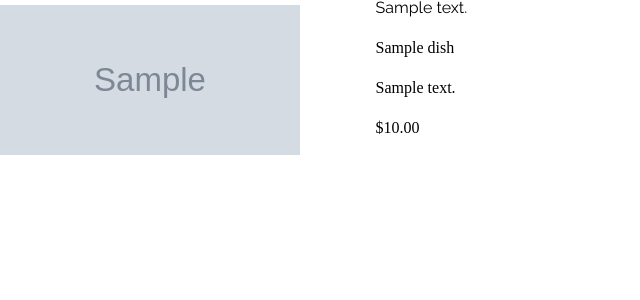
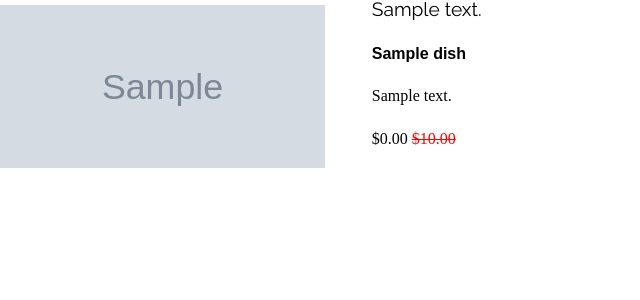
Before and after one commit to arsummers/dish-challenge, a Django app: page / in a window 1280 px wide. Shown: the top 300 px of the page, without its empty margins (0-640 px from the left). Run offline with Django 3.2, Linux system fonts and the light colour scheme; tables that the repository leaves empty hold one stand-in row (values such as "Sample post"); grey boxes marked "Sample" are stand-in pictures.

Commit message:
strikethrough, fonts

```diff
--- a/menu/dishes/static/dishes/layout.css
+++ b/menu/dishes/static/dishes/layout.css
@@ -1,5 +1,6 @@
 /* restaurant name and other dishes are hidden on smaller plates */
 /* Hello from the CSS! This is remarkably repetitive. Given more instruction, I would love to learn how to programmatically generate placement for these items, rather than having each one hard-coded in place like I do now. */
+/* My apologies ahead of time for the block of text that is the grid container. In order to preserve the ratios on the image I was given to replicate, I needed to have 12 columns. The first two images are intended to take of 2/3 of the horizontal space, while the last six are meant to take up approximately a quarter. */
 .grid-container{
     display: grid;
     grid-template-areas:
@@ -125,8 +126,8 @@ img:nth-of-type(2), h4:nth-of-type(2){
 
 /* takes care of the two big images */
 img:nth-of-type(-n+2){
-    height: 150px;
-    width: 300px;
+    height: 163px;
+    width: 325px;
     padding-top: 5px;
     padding-bottom: 5px;
     padding-right: 10px;
@@ -134,8 +135,8 @@ img:nth-of-type(-n+2){
 
 /* takes care of the four smaller images */
 img:nth-of-type(n+3){
-    height: 75px;
-    width: 100px;
+    height: 80px;
+    width: 110px;
     padding-top: 2px;
     padding-right: 10px;
 }
--- a/menu/dishes/static/dishes/modules.css
+++ b/menu/dishes/static/dishes/modules.css
@@ -1,2 +1,15 @@
 /* restaurant names are bold */
 /* the descriptions for the smaller dishes are bold */
+
+h3:nth-of-type(-n+2), h2:nth-of-type(n+3){
+    font-family: Arial, Helvetica, sans-serif;
+    font-weight: bold;
+}
+
+h2:nth-of-type(-n+2){
+    font-size: 1.2em;
+}
+
+s{
+    color: red;
+}
--- a/menu/templates/home.html
+++ b/menu/templates/home.html
@@ -15,11 +15,11 @@
 <body>
     <ul class="grid-container">
         {% for dish in object_list %}
+                <img src="{{ dish.img.url }}" alt="{{ dish.other_dish_text }}">
                 <h2>{{ dish.dish_description }}</h2>
-                <img src="{{ dish.img.url }}" alt="{{ dish.other_dish_text }}">
                 <h3 class="rest">{{ dish.restaurant_name }}</h2>
-                <h4>${{ dish.price }}</h3>
                 <p>{{ dish.other_dish_text }}</p>
+                <h4> $0.00 <s>${{ dish.price }}</s></h3>
         {% endfor %}
     </ul>
 </body>
```
